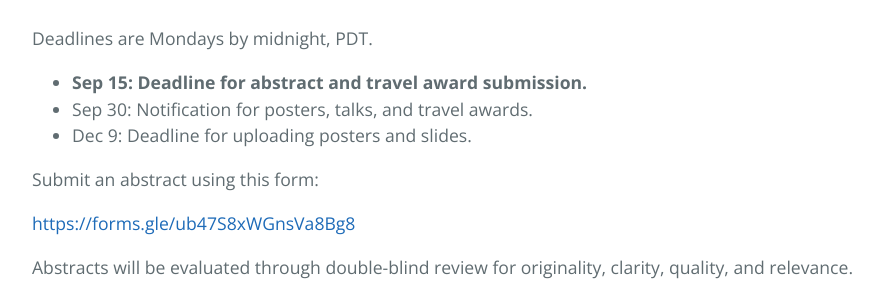
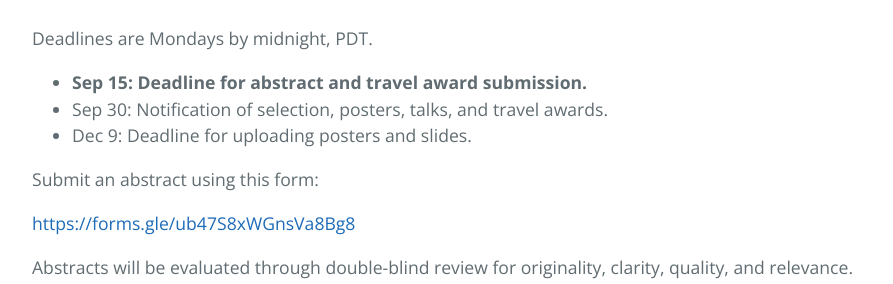
Before and after one commit to lmrl-bio/lmrl-bio.github.io, a Jekyll site: the page built from call.md, in a window 1280 px wide and 900 px high, scrolled down 1581 px. Shown: the part 226-510 px from the top of the window, without its empty margins (192-1085 px from the left). Built offline with Jekyll 4.4.1, drawn with Linux system fonts in a browser that asks for light colours.

Commit message:
Update call.md

```diff
--- a/call.md
+++ b/call.md
@@ -38,7 +38,7 @@ If your first language is experimental or computational biology, imagine your re
 Deadlines are Mondays by midnight, PDT.
 
 - **Sep 15: Deadline for abstract and travel award submission.**
-- Sep 30: Notification for posters, talks, and travel awards.
+- Sep 30: Notification of selection, posters, talks, and travel awards.
 - Dec 9: Deadline for uploading posters and slides.
 
 Submit an abstract using this form:
```
